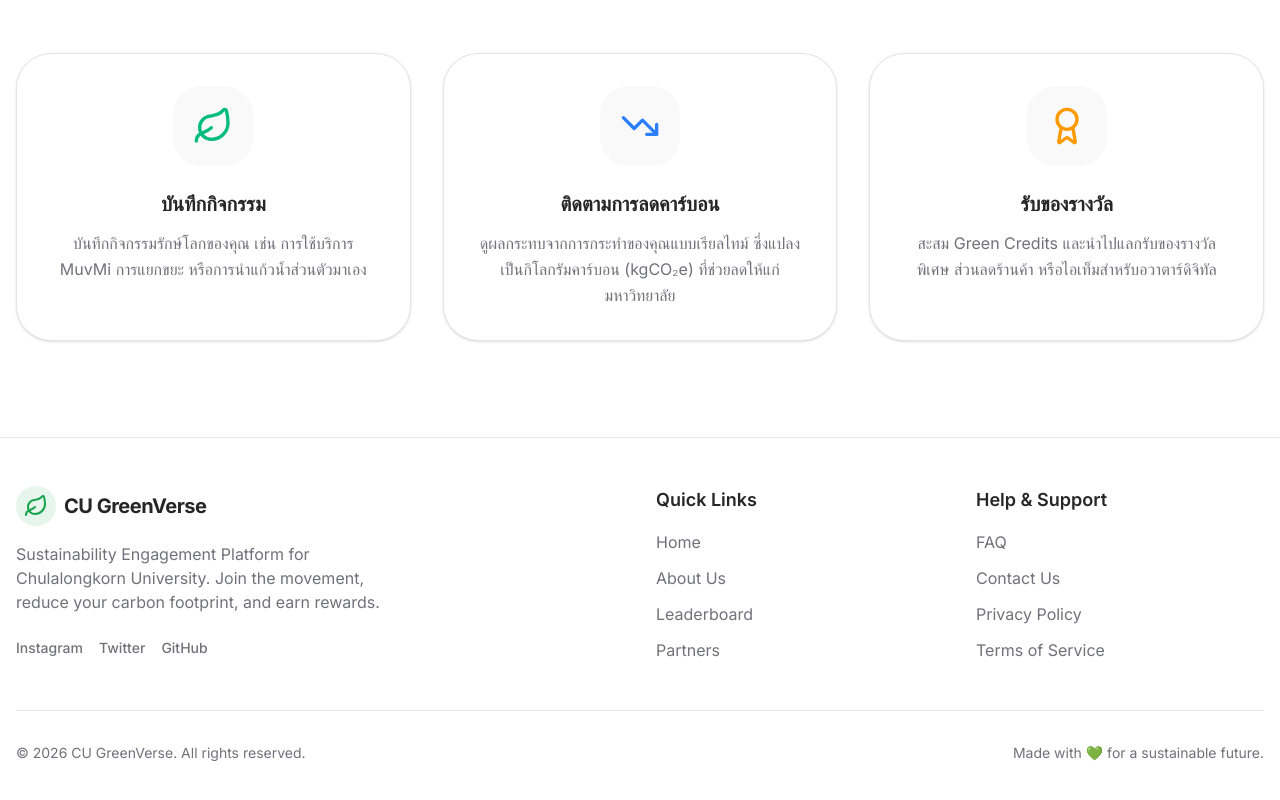
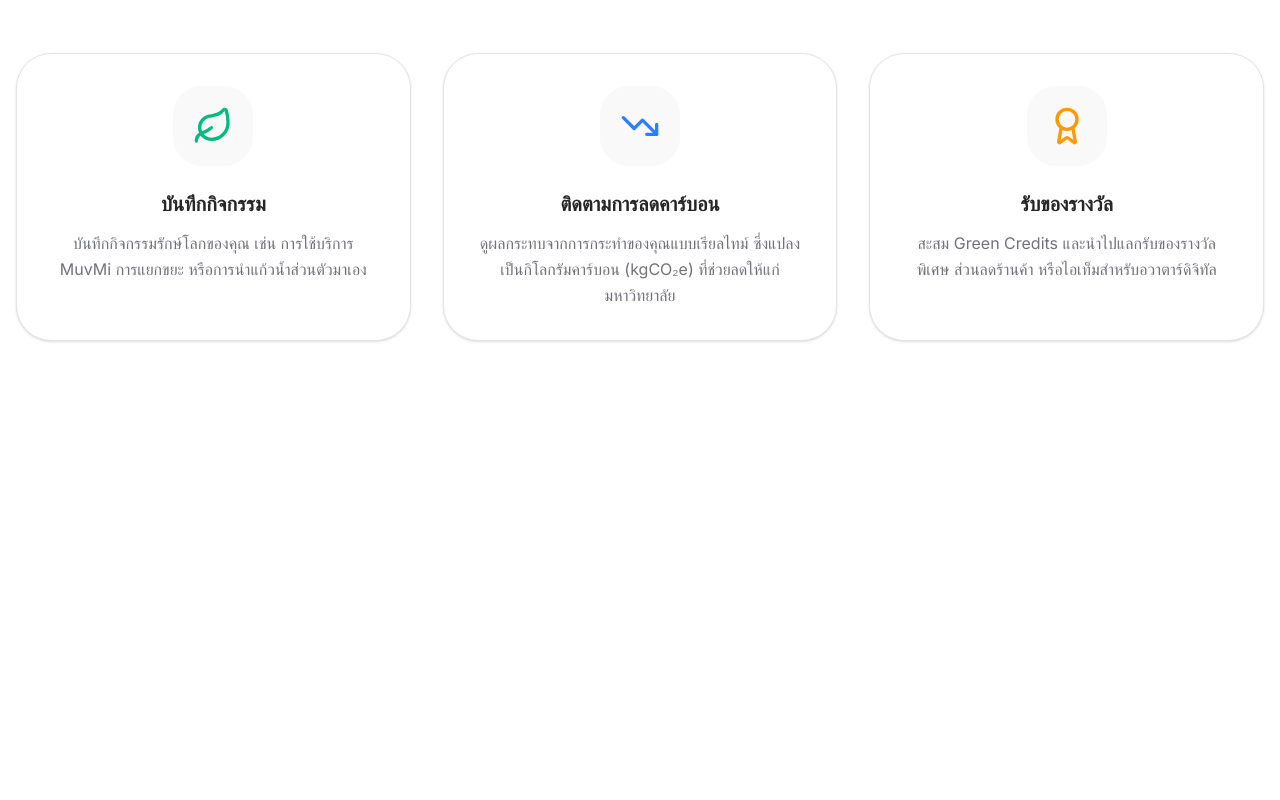
Before and after one commit to pappkun/CU-GreenVerse, a Next.js app: page / in a window 1280 px wide. Shown: the part 1174-1974 px from the top of the page. After the commit the page ends 1611 px from the top, so only its background shows below. Built offline with nearby package versions, Linux system fonts and the light colour scheme; no server answers.

Commit message:
style: remove unnecessary generic footer from landing page

```diff
--- a/app/page.tsx
+++ b/app/page.tsx
@@ -4,7 +4,6 @@ import Link from "next/link";
 import { Button } from "@/components/ui/button";
 import { Leaf, Award, TrendingDown, ArrowRight } from "lucide-react";
 import { Navbar } from "@/components/Navbar";
-import { Footer } from "@/components/Footer";
 import { useLang } from "@/context/LanguageContext";
 
 export default function LandingPage() {
@@ -105,7 +104,6 @@ export default function LandingPage() {
         </section>
 
       </main>
-      <Footer />
     </div>
   );
 }
--- a/components/Footer.tsx
+++ /dev/null
@@ -1,61 +0,0 @@
-import Link from "next/link";
-import { Leaf } from "lucide-react";
-
-export function Footer() {
-  return (
-    <footer className="bg-background border-t py-12 mt-auto">
-      <div className="container mx-auto px-4">
-        <div className="grid grid-cols-1 md:grid-cols-4 gap-8">
-          <div className="col-span-1 md:col-span-2">
-            <div className="flex items-center gap-2 mb-4">
-              <div className="bg-primary/10 p-2 rounded-full">
-                <Leaf className="h-6 w-6 text-primary" />
-              </div>
-              <span className="font-bold text-xl tracking-tight">CU GreenVerse</span>
-            </div>
-            <p className="text-muted-foreground mb-6 max-w-sm">
-              Sustainability Engagement Platform for Chulalongkorn University.
-              Join the movement, reduce your carbon footprint, and earn rewards.
-            </p>
-            <div className="flex gap-4">
-              <Link href="#" className="text-muted-foreground hover:text-primary transition-colors text-sm font-medium">
-                Instagram
-              </Link>
-              <Link href="#" className="text-muted-foreground hover:text-primary transition-colors text-sm font-medium">
-                Twitter
-              </Link>
-              <Link href="#" className="text-muted-foreground hover:text-primary transition-colors text-sm font-medium">
-                GitHub
-              </Link>
-            </div>
-          </div>
-
-          <div>
-            <h3 className="font-semibold text-lg mb-4">Quick Links</h3>
-            <ul className="space-y-3 text-muted-foreground">
-              <li><Link href="/" className="hover:text-primary transition-colors">Home</Link></li>
-              <li><Link href="/about" className="hover:text-primary transition-colors">About Us</Link></li>
-              <li><Link href="/leaderboard" className="hover:text-primary transition-colors">Leaderboard</Link></li>
-              <li><Link href="/partners" className="hover:text-primary transition-colors">Partners</Link></li>
-            </ul>
-          </div>
-
-          <div>
-            <h3 className="font-semibold text-lg mb-4">Help & Support</h3>
-            <ul className="space-y-3 text-muted-foreground">
-              <li><Link href="/faq" className="hover:text-primary transition-colors">FAQ</Link></li>
-              <li><Link href="/contact" className="hover:text-primary transition-colors">Contact Us</Link></li>
-              <li><Link href="/privacy" className="hover:text-primary transition-colors">Privacy Policy</Link></li>
-              <li><Link href="/terms" className="hover:text-primary transition-colors">Terms of Service</Link></li>
-            </ul>
-          </div>
-        </div>
-
-        <div className="mt-12 pt-8 border-t flex flex-col md:flex-row items-center justify-between text-sm text-muted-foreground">
-          <p>© {new Date().getFullYear()} CU GreenVerse. All rights reserved.</p>
-          <p className="mt-4 md:mt-0">Made with 💚 for a sustainable future.</p>
-        </div>
-      </div>
-    </footer>
-  );
-}
```
